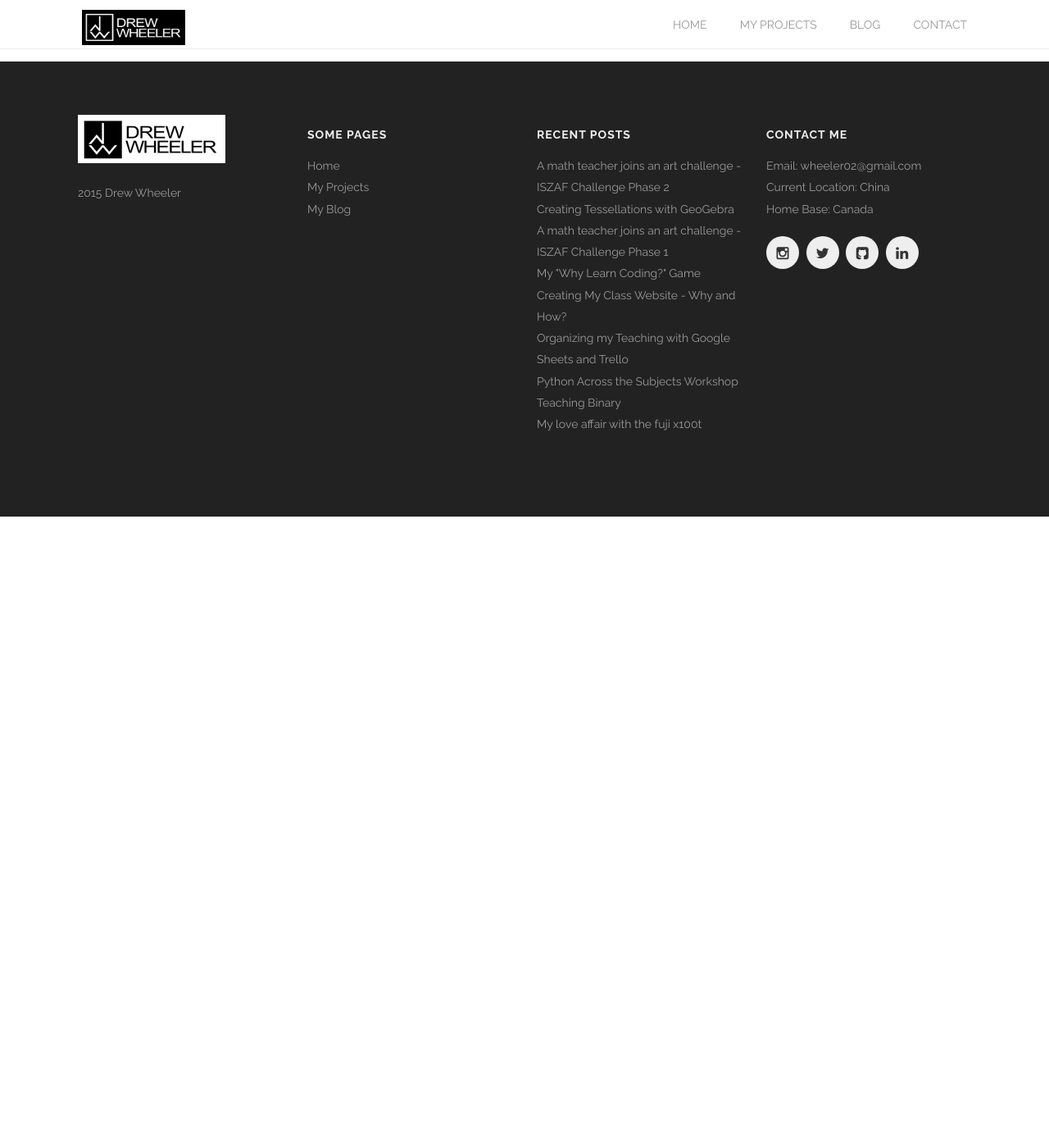
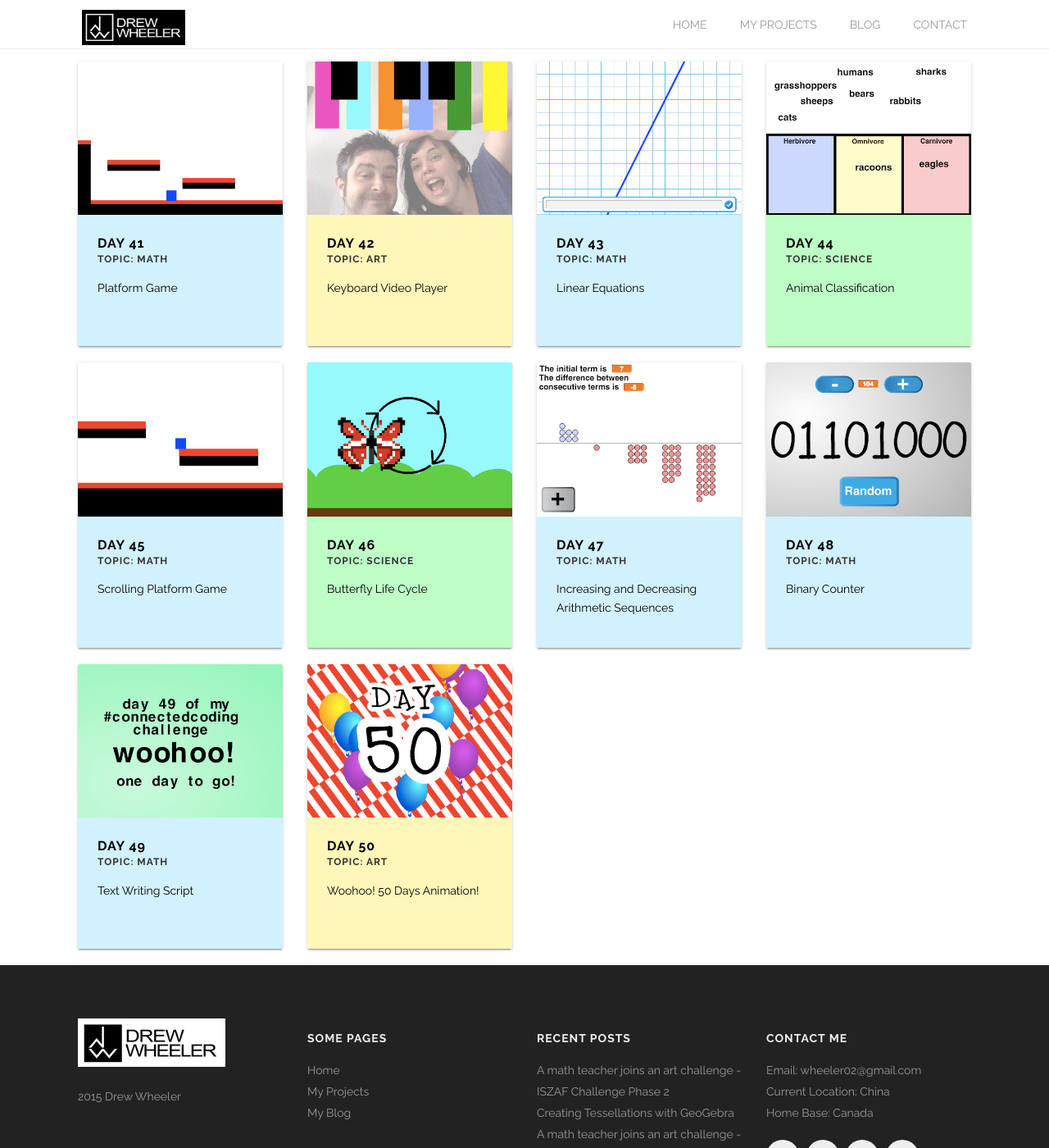
Before and after one commit to awheels/awheels.github.io, a Jekyll site: the page built from projects/connected_coding_challenge.html, in a window 1280 px wide and 1400 px high, scrolled down 3989 px. Shown: the whole window at 82% size. Built offline with Jekyll 4.4.1, drawn with Linux system fonts in a browser that asks for light colours; nearby versions of some CDN libraries; library files that are not in the unit come from our copies; before the commit the page ends 4619 px from its top, so only the background shows below that.

Commit message:
completed 50 projects for connected coding project

```diff
--- a/projects/connected_coding_challenge.html
+++ b/projects/connected_coding_challenge.html
@@ -200,12 +199,61 @@ items:
     topic: Art
     scratch_link: https://scratch.mit.edu/projects/223898996/
     color: fee21a4f
-    end: 1
   - day_num: 40
     title: Smoothing Size Effect with Trig
     topic: Math
     scratch_link: https://scratch.mit.edu/projects/224983853/
     color: 38c4fa3b
+  - day_num: 41
+    title: Platform Game
+    topic: Math
+    color: 38c4fa3b
+    scratch_link: https://scratch.mit.edu/projects/225743982/
+  - day_num: 42
+    title: Keyboard Video Player
+    topic: Art
+    scratch_link: https://scratch.mit.edu/projects/225884606/
+    color: fee21a4f
+  - day_num: 43
+    title: Linear Equations
+    topic: Math
+    color: 38c4fa3b
+    scratch_link: https://scratch.mit.edu/projects/226011612/
+  - day_num: 44
+    title: Animal Classification
+    topic: Science
+    color: 21fd3c4a
+    scratch_link: https://scratch.mit.edu/projects/226180862/
+  - day_num: 45
+    title: Scrolling Platform Game
+    topic: Math
+    color: 38c4fa3b
+    scratch_link: https://scratch.mit.edu/projects/225795984/
+  - day_num: 46
+    title: Butterfly Life Cycle
+    topic: Science
+    color: 21fd3c4a
+    scratch_link: https://scratch.mit.edu/projects/226391123/
+  - day_num: 47
+    title: Increasing and Decreasing Arithmetic Sequences
+    topic: Math
+    scratch_link: https://scratch.mit.edu/projects/226817205/
+    color: 38c4fa3b
+  - day_num: 48
+    title: Binary Counter
+    topic: Math
+    color: 38c4fa3b
+    scratch_link: https://scratch.mit.edu/projects/226840698/
+  - day_num: 49
+    title: Text Writing Script
+    topic: Math
+    color: 38c4fa3b
+    scratch_link: https://scratch.mit.edu/projects/227105772/
+  - day_num: 50
+    title: Woohoo! 50 Days Animation!
+    topic: Art
+    scratch_link: https://scratch.mit.edu/projects/227046982/
+    color: fee21a4f
     end: 1
 ---
 
```
Also changed, not shown: other parts of projects/connected_coding_challenge.html (+0 -1 lines), images/ConnectedCodingImages/Day41-min.png (added), images/ConnectedCodingImages/Day42-min.png (added), images/ConnectedCodingImages/Day43-min.png (added), images/ConnectedCodingImages/Day44-min.png (added), images/ConnectedCodingImages/Day45-min.png (added), images/ConnectedCodingImages/Day46-min.png (added), images/ConnectedCodingImages/Day47-min.png (added), images/ConnectedCodingImages/Day48-min.png (added), images/ConnectedCodingImages/Day49-min.png (added), images/ConnectedCodingImages/Day50-min.png (added), 2 other files.
